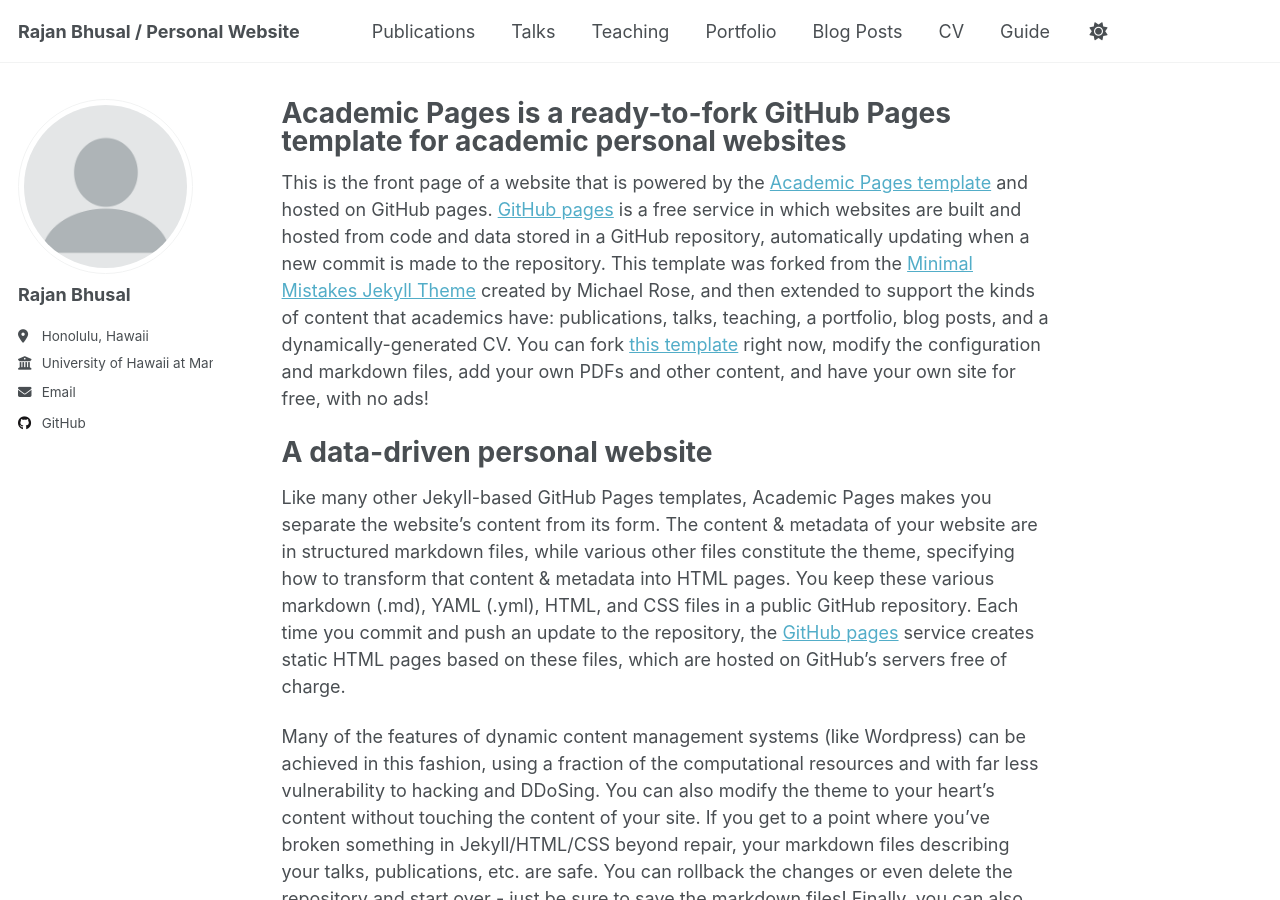
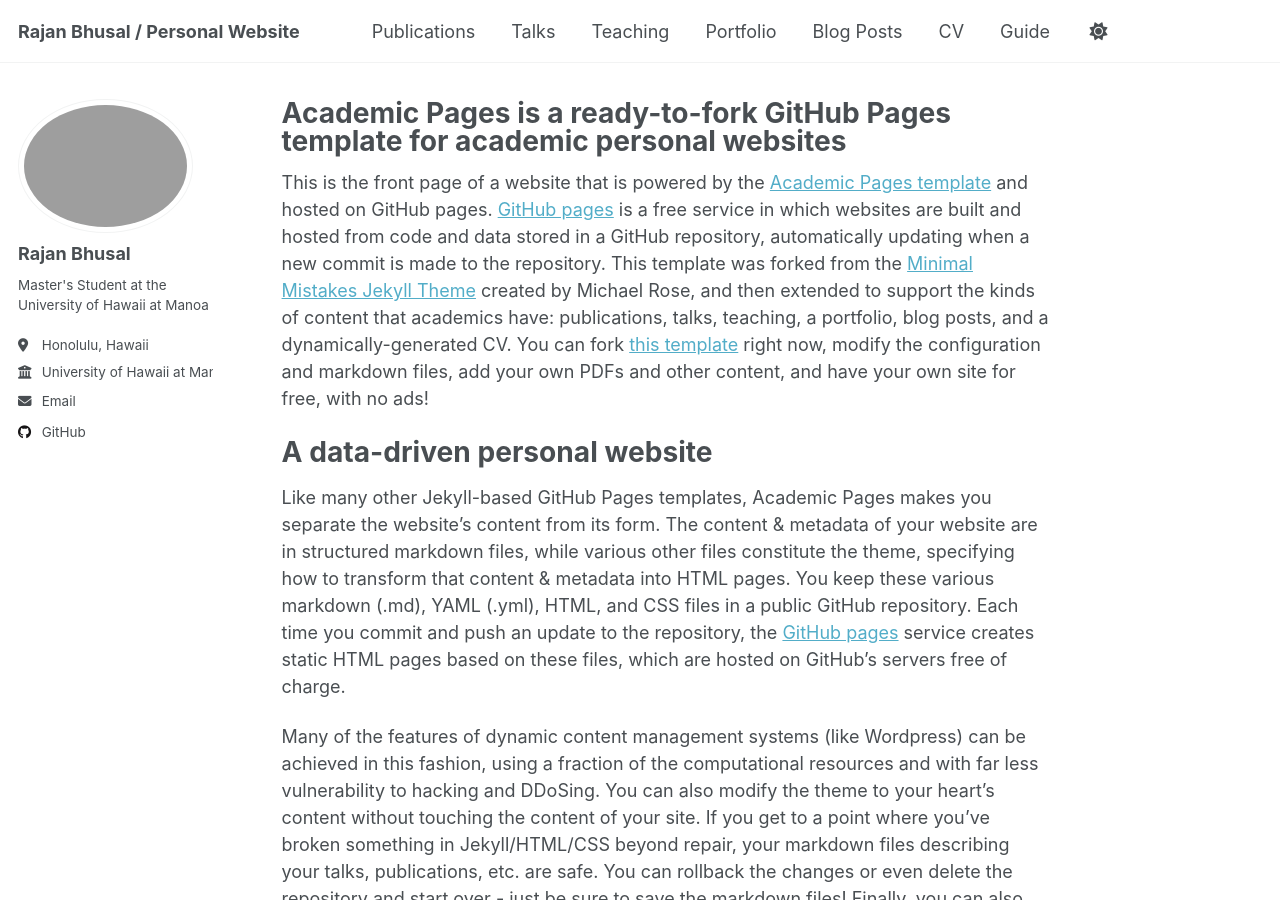
Before and after one commit to rajanbhusal/rajanbhusal.github.io, a Jekyll site: the page built from _pages/about.md, in a window 1280 px wide and 900 px high. Built offline with Jekyll 4.4.1, drawn with Linux system fonts in a browser that asks for light colours.

Commit message:
Update _config.yml

```diff
--- a/_config.yml
+++ b/_config.yml
@@ -22,10 +22,9 @@ repository               : ""
 #               Additional customization can be done by editing /_includes/author-profile.html
 author:
   # Biographic information
-  avatar           : "profile.png"
   name             : "Rajan Bhusal"
   pronouns         : # example: "she/her"
-  bio              : ""
+  bio              : "Master's Student at the University of Hawaii at Manoa"
   location         : "Honolulu, Hawaii"
   employer         : "University of Hawaii at Manoa"
   uri              : # URL
```
